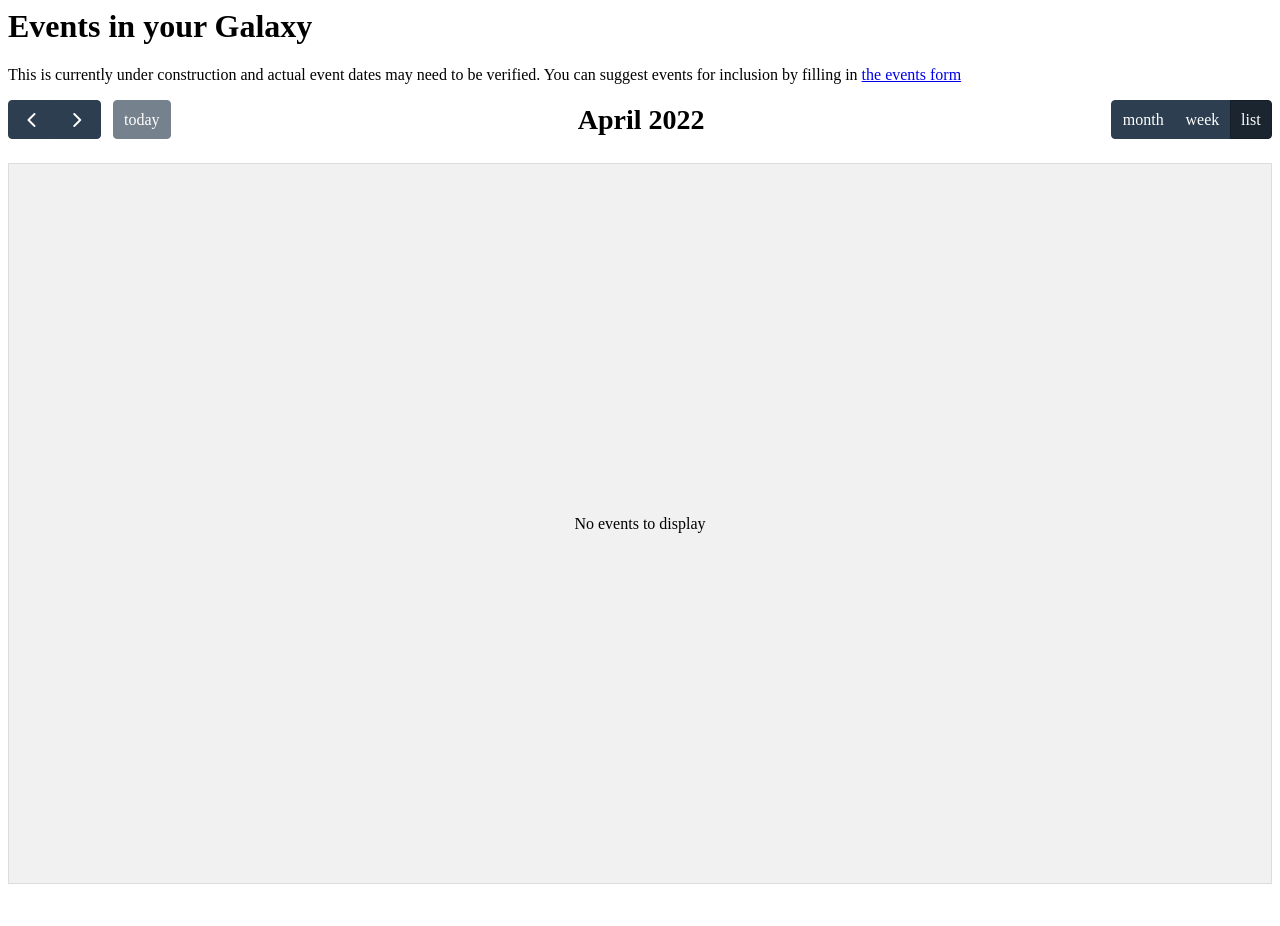
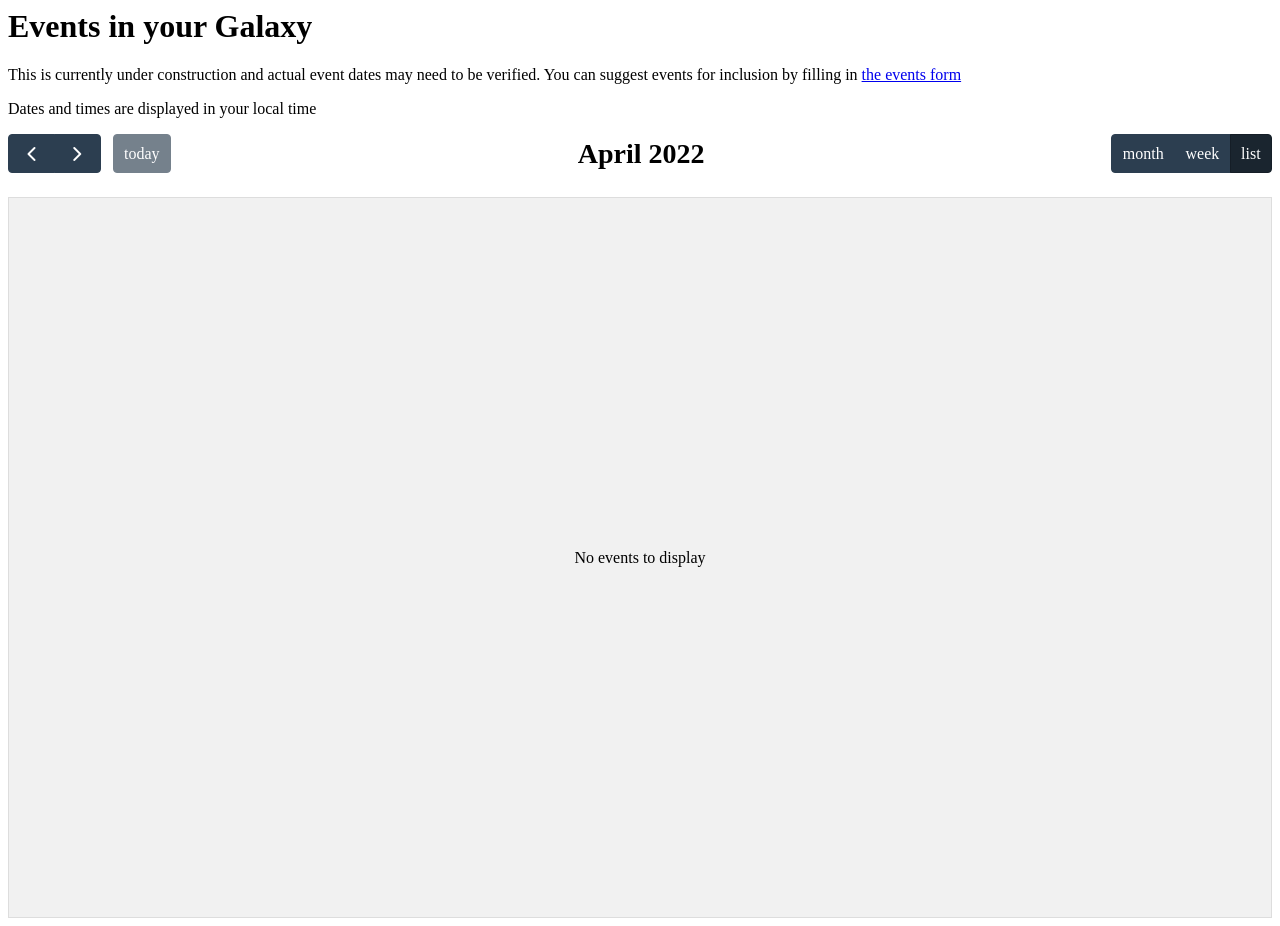
Before and after one commit to canonn-science/canonn-calendar, a plain HTML site: page index.html in a window 1280 px wide. Before the commit the page ends 892 px from the top, so only its background shows below. Drawn offline with Linux system fonts and the light colour scheme; no server answers.

Commit message:
Time Explained

```diff
--- a/index.html
+++ b/index.html
@@ -84,6 +84,7 @@
     <h1>Events in your Galaxy</h1>
     <p>This is currently under construction and actual event dates may need to be verified. You can suggest events for
         inclusion by filling in <a href="https://forms.gle/vNtjXs7zkDTDcJJg6">the events form</a> </p>
+    <p>Dates and times are displayed in your local time</p>
     <div id='calendar'></div>
 </body>
 
```
